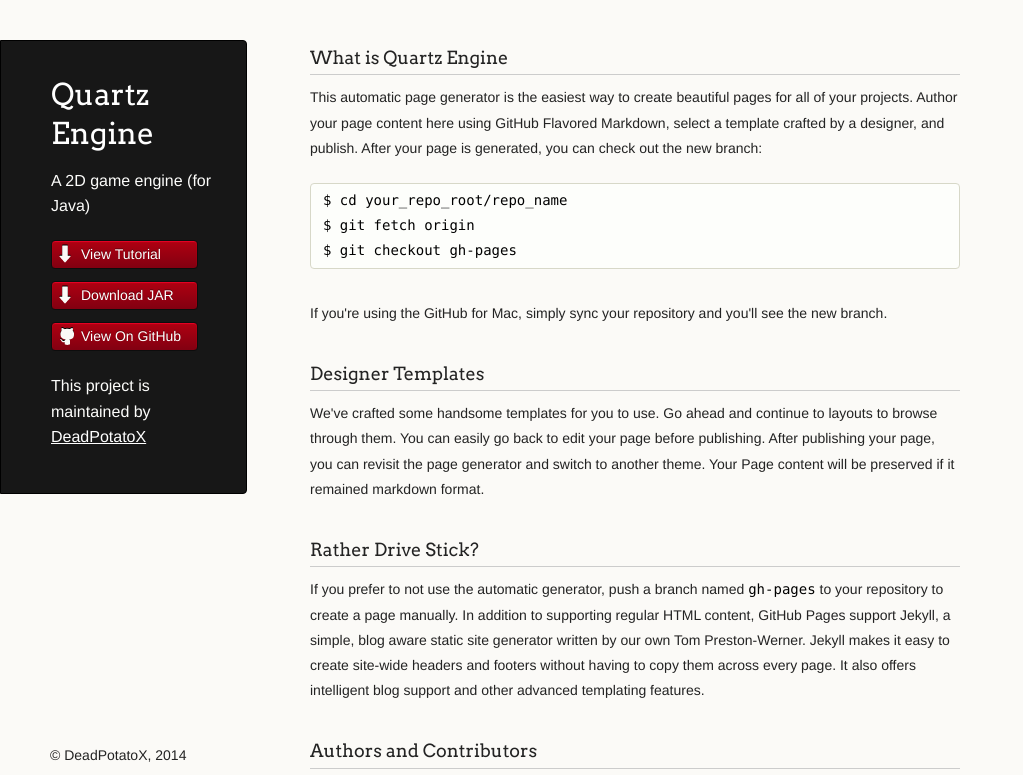
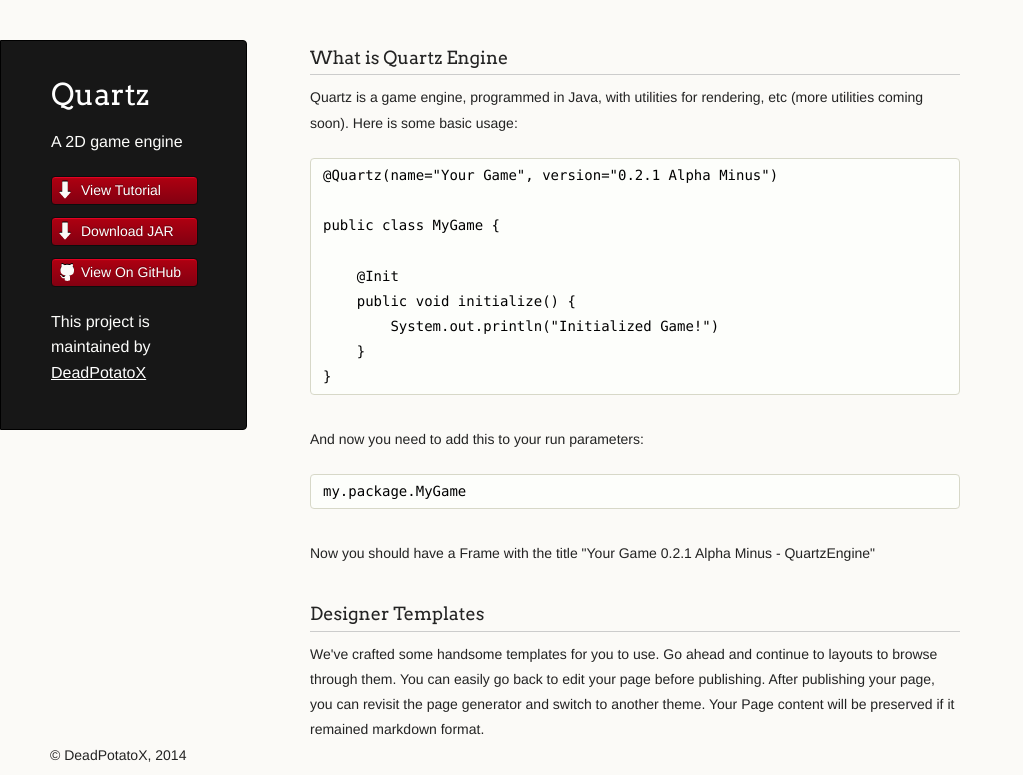
Before and after one commit to DeadPotatoX/QuartzEngine, a plain HTML site: page index.html in a window 1280 px wide. Shown: the top 775 px of the page, without its empty margins (0-1023 px from the left). Drawn offline with Linux system fonts and the light colour scheme.

Commit message:
Update index.html

```diff
--- a/index.html
+++ b/index.html
@@ -16,8 +16,8 @@
   <body>
     <div class="wrapper">
       <header>
-        <h1 class="header">Quartz Engine</h1>
-        <p class="header">A 2D game engine (for Java)</p>
+        <h1 class="header">Quartz</h1>
+        <p class="header">A 2D game engine</p>
 
         <ul>
           <li class="download"><a class="buttons" href="https://github.com/DeadPotatoX/QuartzEngine/zipball/master">View Tutorial</a></li>
@@ -33,15 +33,21 @@
         <h3>
 <a name="what" class="anchor" href="#what"><span class="octicon octicon-link"></span></a>What is Quartz Engine</h3>
 
-<p>This automatic page generator is the easiest way to create beautiful pages for all of your projects. Author your page content here using GitHub Flavored Markdown, select a template crafted by a designer, and publish. After your page is generated, you can check out the new branch:</p>
+<p>Quartz is a game engine, programmed in Java, with utilities for rendering, etc (more utilities coming soon).  Here is some basic usage: </p>
 
-<pre><code>$ cd your_repo_root/repo_name
-$ git fetch origin
-$ git checkout gh-pages
+<pre><code>@Quartz(name="Your Game", version="0.2.1 Alpha Minus") <br>
+public class MyGame { <br>
+    @Init
+    public void initialize() {
+    	System.out.println("Initialized Game!")
+    }
+}
 </code></pre>
 
-<p>If you're using the GitHub for Mac, simply sync your repository and you'll see the new branch.</p>
-
+<p>And now you need to add this to your run parameters: </p>
+<pre><code>my.package.MyGame
+</code></pre>
+<p>Now you should have a Frame with the title "Your Game 0.2.1 Alpha Minus - QuartzEngine"</p>
 <h3>
 <a name="designer-templates" class="anchor" href="#designer-templates"><span class="octicon octicon-link"></span></a>Designer Templates</h3>
 
```
